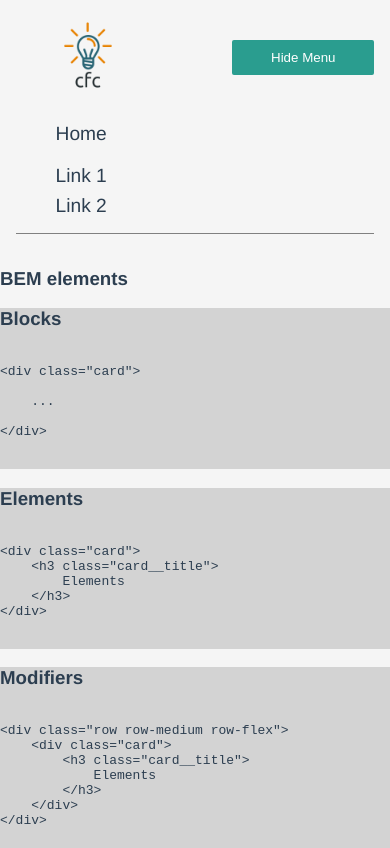
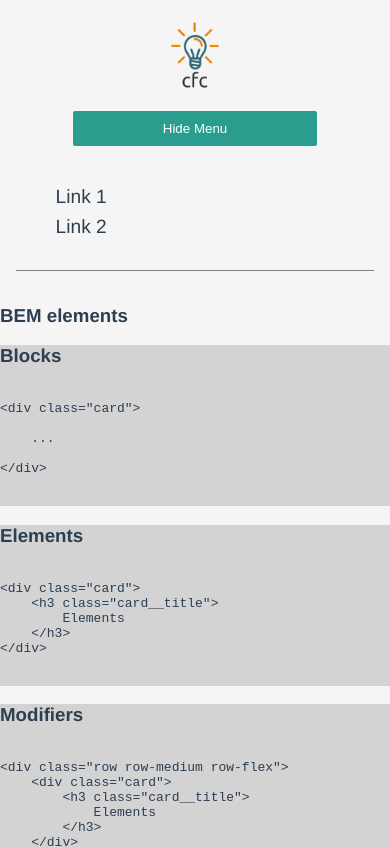
Before and after one commit to carlosfernandezcabrero/css-layouts, a Vue app in the folder bem-methodology/: page / in a window 390 px wide. Shown: the top 848 px of the page. Built offline with nearby package versions, Linux system fonts and the light colour scheme.

Commit message:
Do more responsive for small screens

```diff
--- a/bem-methodology/src/components/Menu.vue
+++ b/bem-methodology/src/components/Menu.vue
@@ -6,15 +6,14 @@
           <img src="../assets/img/mi-logo.png" alt="logo" class="menu__img">
         </a>
         <ul v-if="displayMenu" class="menu__elements__left">
-          <li class="menu__link"><a href="#" class="menu__a">Home</a></li>
           <li class="menu__link"><a href="#" class="menu__a">Link 1</a></li>
           <li class="menu__link"><a href="#" class="menu__a">Link 2</a></li>
         </ul>
         <div class="menu__actions">
-          <button v-if="!displayMenu" class="button button-menu button-right" role="button" v-on:click="changeStatusMenu">
+          <button v-if="!displayMenu" class="button button-menu" role="button" v-on:click="changeStatusMenu">
             Show Menu
           </button>
-          <button v-if="displayMenu" class="button button-menu button-right" role="button" v-on:click="changeStatusMenu">
+          <button v-if="displayMenu" class="button button-menu" role="button" v-on:click="changeStatusMenu">
             Hide Menu
           </button>
         </div>
@@ -46,21 +45,23 @@ export default {
   border-bottom: gray solid 1px;
   display: flex;
   align-items: center;
+  padding-bottom: 1rem;
 }
 
 .menu__brand {
-  margin-left: 2rem;
+  display: flex;
+  justify-content: center;
 }
 
 .menu__img {
-  width: 5rem;
+  width: min(100%, 5rem);
 }
 
 .menu__elements__left {
   display: flex;
-  gap: 2rem;
+  column-gap: 2rem;
+  row-gap: 1rem;
   flex-grow: 1;
-  margin-left: 4rem;
 }
 
 .menu__link {
@@ -92,8 +93,9 @@ export default {
   cursor: pointer;
 }
 
-.button-right {
-  float: right;
+.menu__actions {
+  display: flex;
+  justify-content: center;
 }
 
 @media only screen and (min-width: 769px) {
@@ -105,14 +107,13 @@ export default {
 @media only screen and (max-width: 768px) {
   .menu {
     display: grid;
-    grid-template-areas: "a b" "c c";
-    grid-gap: 0;
+    grid-template-columns: repeat(auto-fill, minmax(min(100%, 22rem), 1fr));
+    grid-row-gap: 1rem;
   }
 
   .menu__elements__left {
     display: block;
-    margin-left: 0;
-    grid-area: c;
+    order: 3;
   }
 
   .menu__link:hover a {
@@ -122,10 +123,6 @@ export default {
     font-weight: normal;
   }
 
-  .menu__link:nth-child(1) {
-    margin-bottom: 20px;
-  }
-
   .menu__link {
     margin-top: 8px;
   }
```
